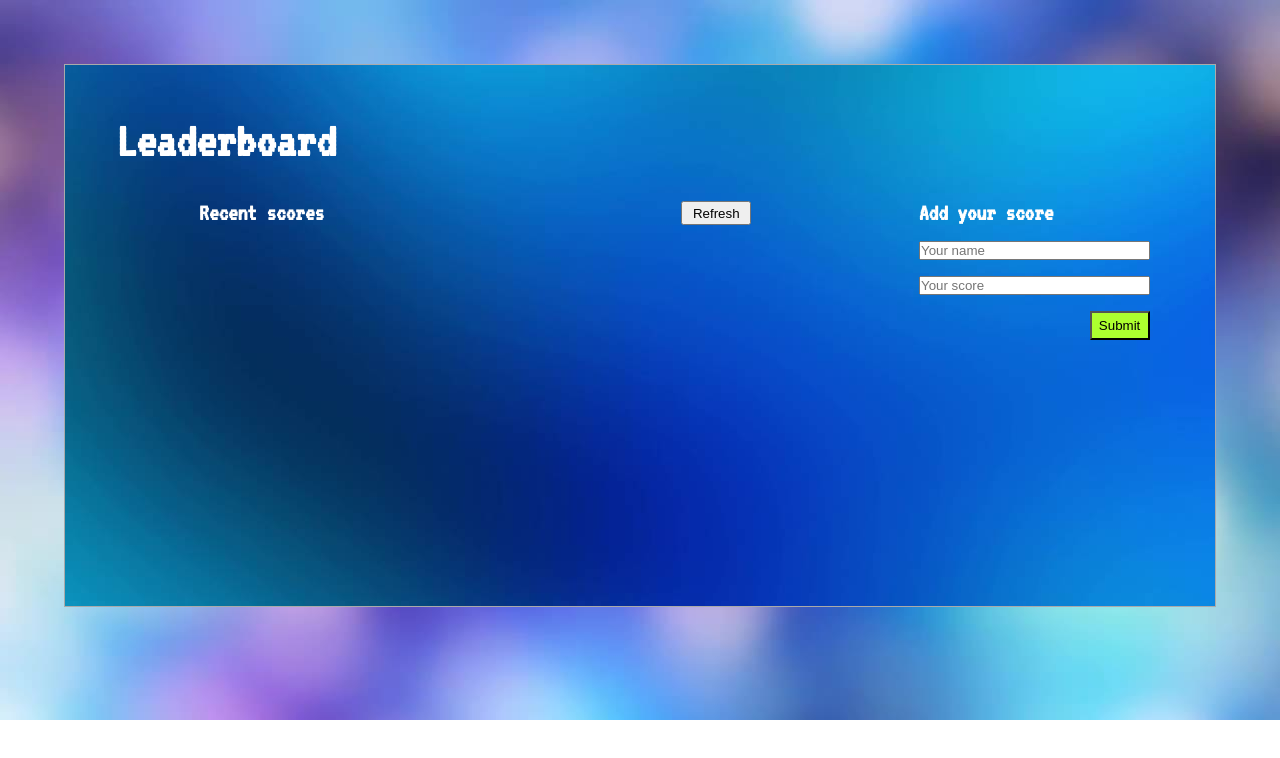
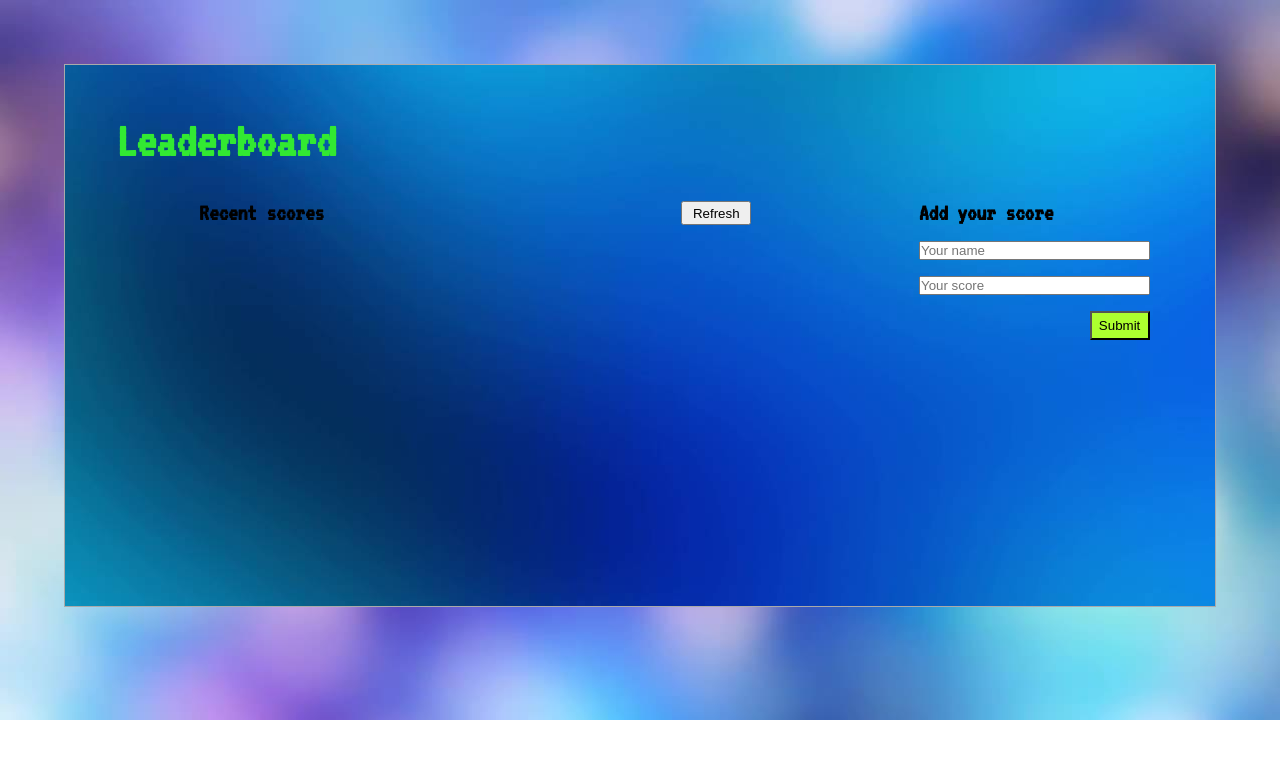
Before and after one commit to AckonSamuel/Leaderboard, a website built with webpack: page src/index.html in a window 1280 px wide. Built offline with nearby package versions, Linux system fonts and the light colour scheme; no server answers.

Commit message:
change text colors

```diff
--- a/src/style.css
+++ b/src/style.css
@@ -5,7 +5,6 @@
 }
 
 body {
-  color: #fff;
   font-family: 'VT323', monospace;
   background: url('../images/backimg.jpg') no-repeat;
   background-size: cover;
@@ -28,6 +27,7 @@ h1 {
   grid-area: lead;
   font-size: 50px;
   margin: 0.7em;
+  color: rgb(50, 233, 50)
 }
 
 .display-scores {
```
